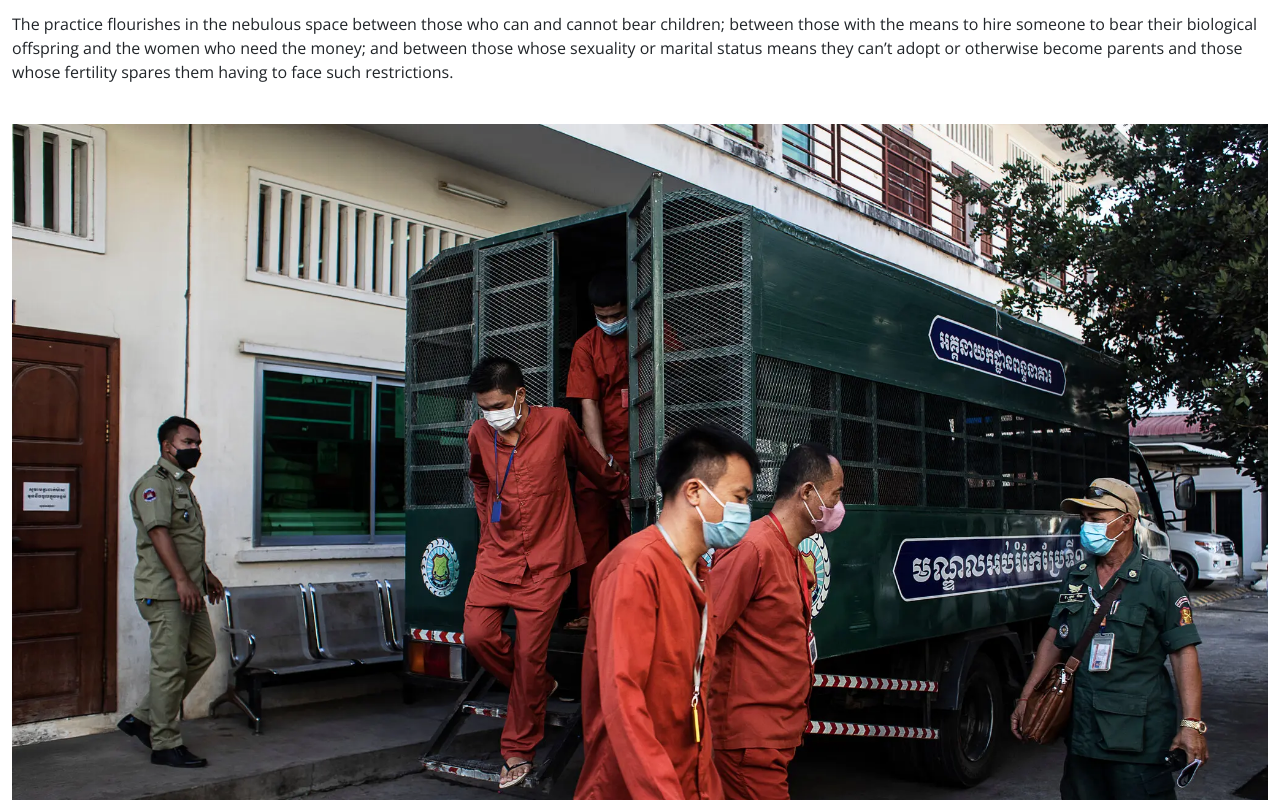
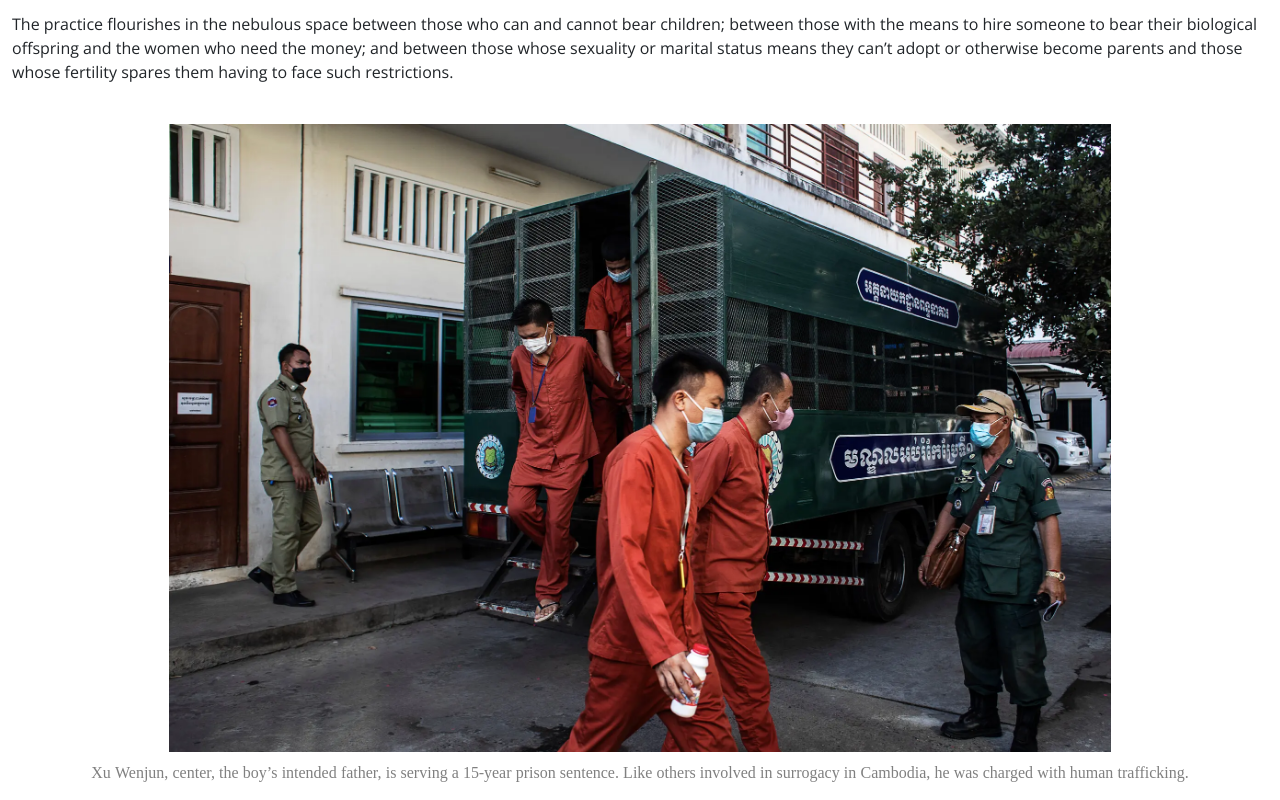
Before and after one commit to alexafigueroa/Alexa-Figueroa-Jour352, a plain HTML site: page final-project/index.html in a window 1280 px wide. Shown: the part 1340-2140 px from the top of the page. Drawn offline with nearby package versions, Linux system fonts and the light colour scheme; a script that the page names is missing.

Commit message:
sized images

```diff
--- a/final-project/style.css
+++ b/final-project/style.css
@@ -1,5 +1,8 @@
 img {
-    width: 100%;
+    width: 75%;
+    display: block;
+    margin-left: auto;
+    margin-right: auto;
 
 
 }
```
